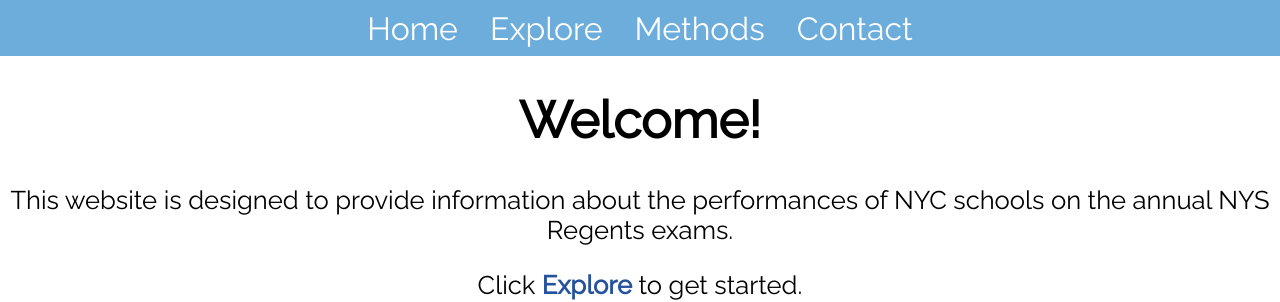
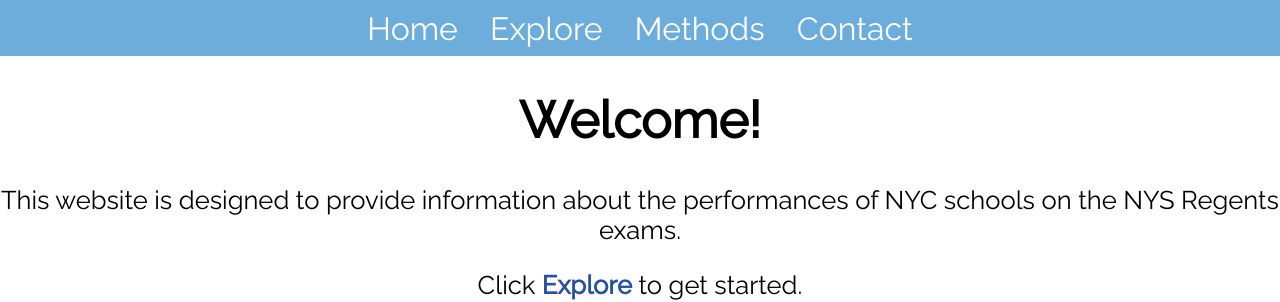
Before and after one commit to 208cai5099/nycschoolperformances, a React (Create React App) app in the folder client/: page / in a window 1280 px wide. Both pictures are taken after a click on the button "Home". Shown: the top 302 px of the page. Built offline with nearby package versions, Linux system fonts and the light colour scheme; no server answers.

Commit message:
Updated homepage

```diff
--- a/client/src/pages/Welcome.jsx
+++ b/client/src/pages/Welcome.jsx
@@ -10,7 +10,7 @@
 
         <h1>Welcome!</h1>
 
-        <p>This website is designed to provide information about the performances of NYC schools on the annual NYS Regents exams. </p>
+        <p>This website is designed to provide information about the performances of NYC schools on the NYS Regents exams. </p>
 
         <p>Click <span className="highlight">Explore</span> to get started.</p>
 
```
